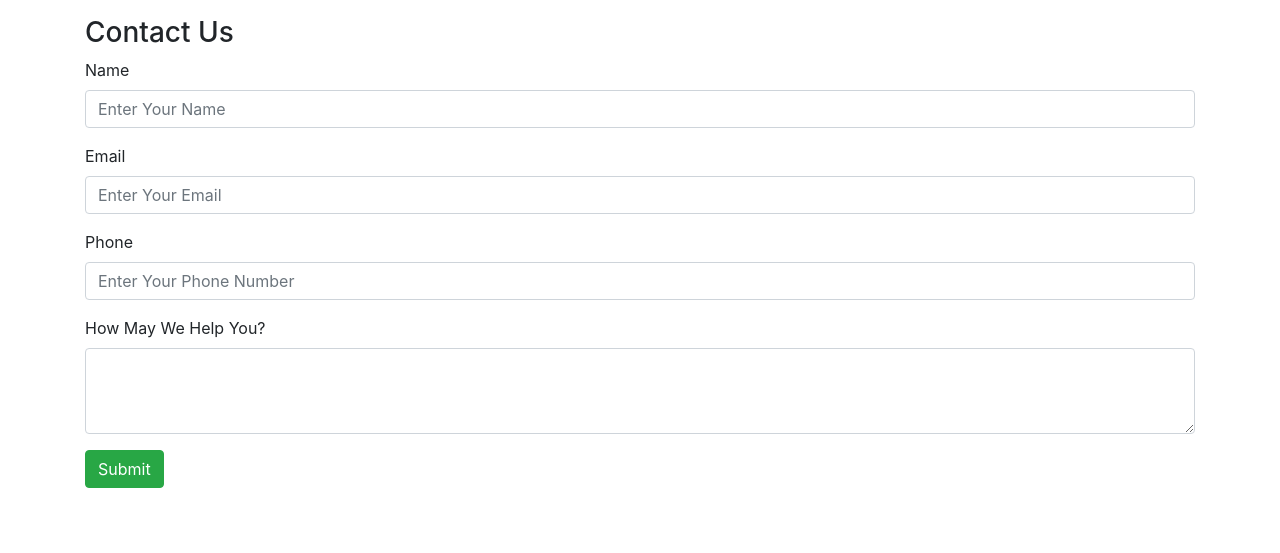
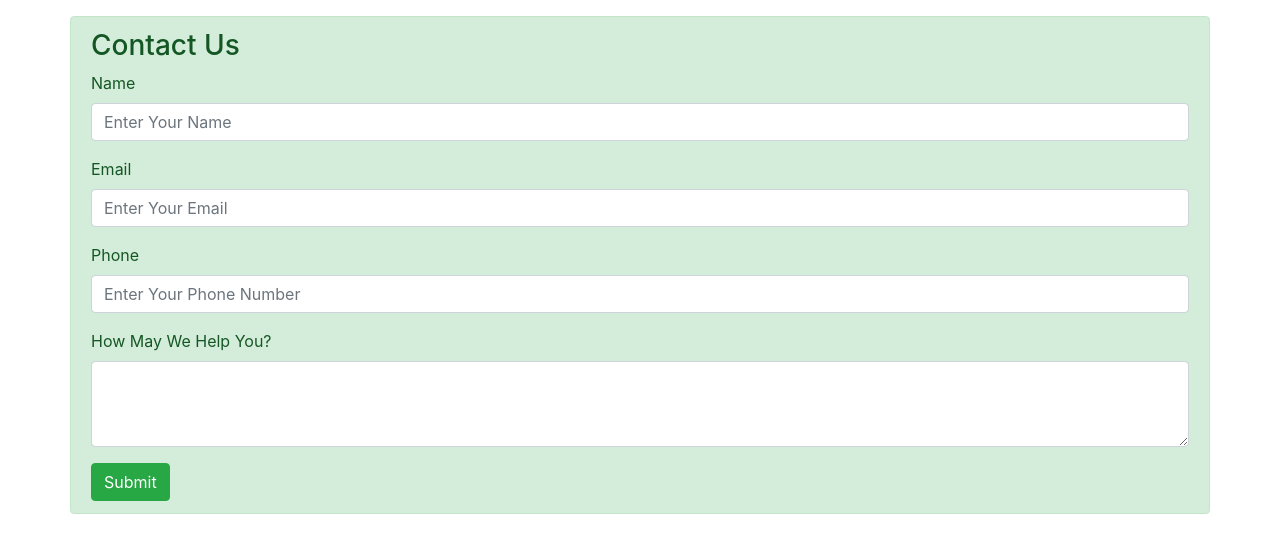
Before and after one commit to A-Wrong/MyShoppingCart, a Django app: template shop/templates/shop/contact.html in a window 1280 px wide. Shown: the part 56-609 px from the top of the page. Run offline with Django 3.2, Linux system fonts and the light colour scheme; the template is opened without the code that fills it, so the values that code supplies are empty; parts of the project's set-up code (start-up, migrations or seed data) failed here and were passed over; some libraries are stand-ins or nearby versions.

Commit message:
Update contact.html

```diff
--- a/shop/templates/shop/contact.html
+++ b/shop/templates/shop/contact.html
@@ -4,7 +4,7 @@
 
 {% block body %}
 
-<div class="container my-3">
+<div class="container my-3 alert alert-success">
     <h3>Contact Us</h3>
     <form action="/shop/contact/" method="post">{% csrf_token %}
   <div class="form-group">
```
